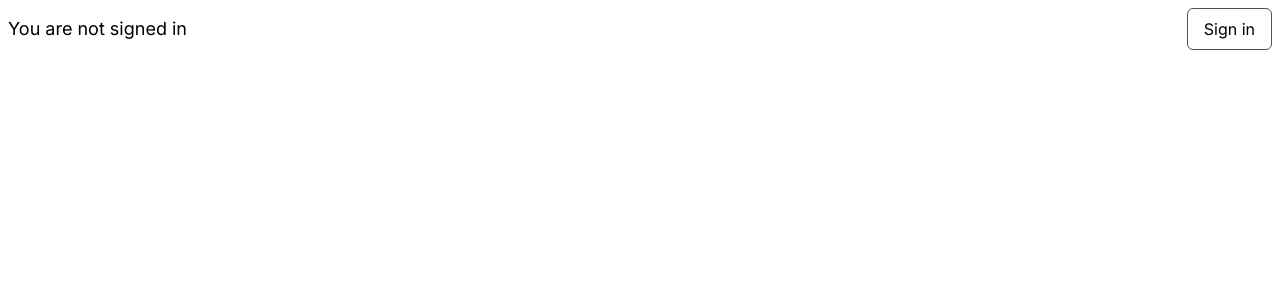
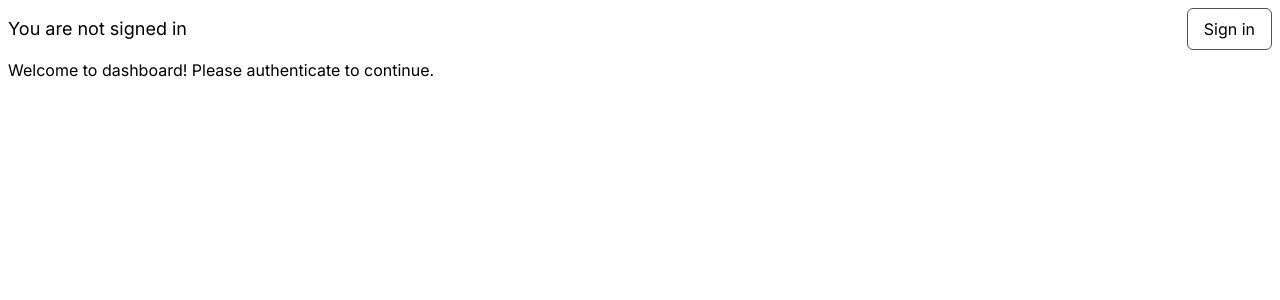
Before and after one commit to KirillTregubov/github-dashboard, a Next.js app: page / in a window 1280 px wide. Shown: the top 300 px of the page. Built offline with nearby package versions, Linux system fonts and the light colour scheme; no server answers.

Commit message:
Revert "trying to isolate error"
This reverts commit 6424e3a7c11fddbd3a414c219162dc5bd08353d2.

```diff
--- a/app/page.tsx
+++ b/app/page.tsx
@@ -1,25 +1,24 @@
 import Auth from '@/components/auth'
-// import RepoList from '@/components/repolist'
-// import { getSession } from '@/lib/auth'
+import RepoList from '@/components/repolist'
+import { getSession } from '@/lib/auth'
 
 export default async function Home() {
-  //   const session = await getSession()
+  const session = await getSession()
 
   return (
     <main>
       {/* @ts-expect-error Async Server Component */}
       <Auth />
+      {session ? (
+        <div>
+          {/* @ts-expect-error Async Server Component */}
+          <RepoList />
+        </div>
+      ) : (
+        <div className="m-2">
+          <p>Welcome to dashboard! Please authenticate to continue.</p>
+        </div>
+      )}
     </main>
   )
 }
-
-// {session ? (
-//     <div>
-//       {/* @ts-expect-error Async Server Component */}
-//       <RepoList />
-//     </div>
-//   ) : (
-//     <div className="m-2">
-//       <p>Welcome to dashboard! Please authenticate to continue.</p>
-//     </div>
-//   )}
```
Also changed, not shown: 1 other file (tests, documents, lock files or other folders).
